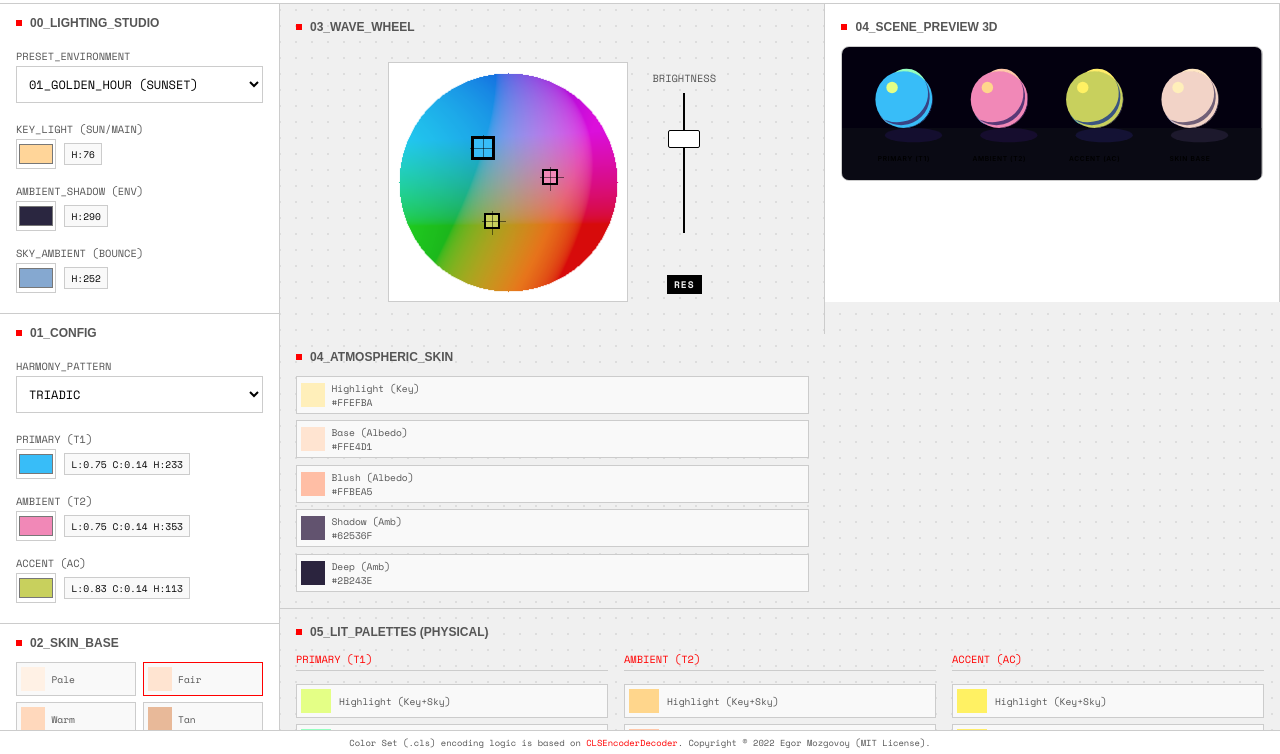
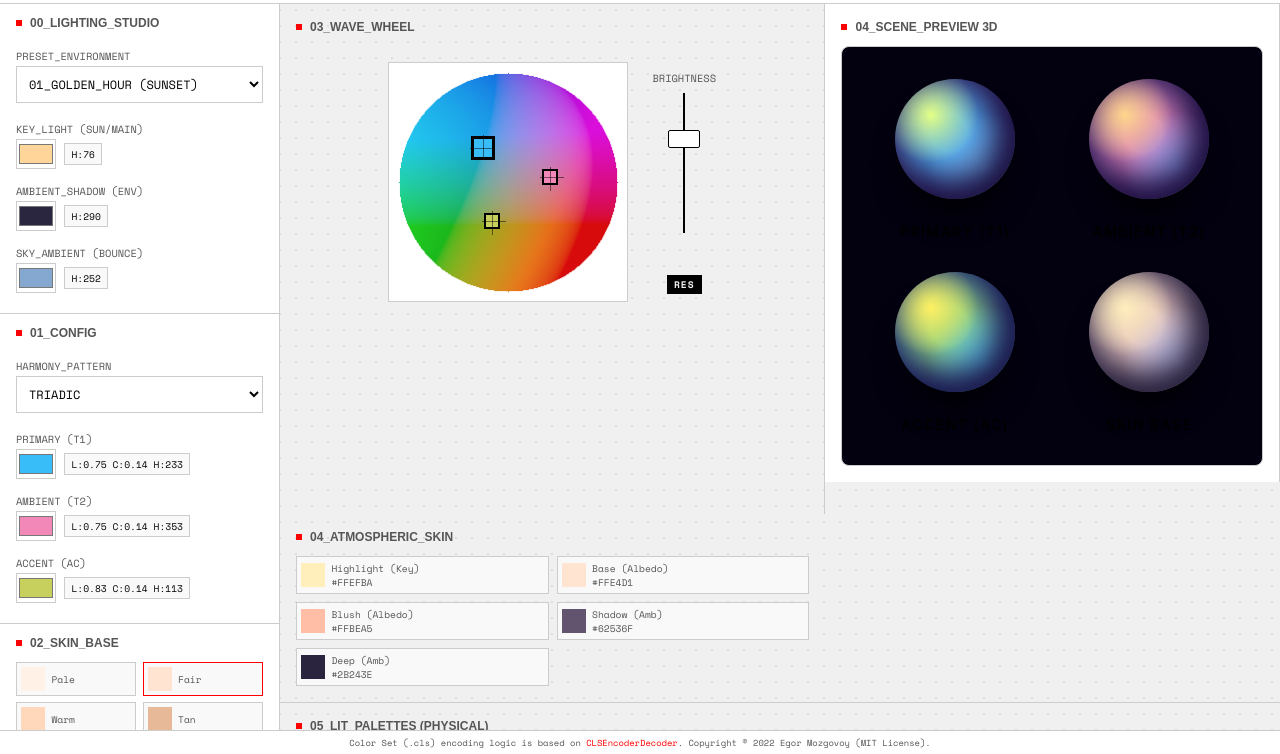
Before and after one commit to dubmiyako/oklch-color-palette, a website built with Vite: page index.html in a window 1280 px wide. Shown: the part 46-800 px from the top of the page. Built offline with nearby package versions, Linux system fonts and the light colour scheme; a web font is replaced by a local one.

Commit message:
feat(ui): replace SVG preview with CSS 3D radial-gradient spheres, add Lit Base simulation, and optimize palette grid layout

```diff
--- a/app.js
+++ b/app.js
@@ -114,6 +114,12 @@ function applyLighting(baseHex, type) {
       l = Math.min(0.95, base.l * 0.6 + (sky.l * 0.4));
       c = base.c * 0.5 + sky.c * 0.6;
       h = mixHue(base.h, sky.h, 0.8); // Strong pull to bouncy sky light (80%)
+      break;
+    case 'litBase': // Environmentally Lit Base
+      // Slight darkening and slight hue pull towards ambient light to ground the object
+      l = Math.min(0.95, base.l * 0.95);
+      c = base.c * 0.9 + (amb.c * 0.1);
+      h = mixHue(base.h, amb.h, 0.15); // Pull hue 15% towards ambient for natural integration
       break;
   }
   return oklchToHex(l, c, h);
@@ -448,8 +454,8 @@ function oklchToHex(l, c, h) { const rgb = oklchToRgb(l, c, h); return rgbToHex(
 function updateLightingPreview() {
   const bg = document.getElementById('preview_bg');
   if (bg) {
-    // Derive a very dark background from the ambient color
-    bg.setAttribute('fill', applyLighting(state.ambientLight, 'deepShadow'));
+    // Update the background to reflect ambient lighting
+    bg.style.backgroundColor = applyLighting(state.ambientLight, 'deepShadow');
   }
 
   const sources = [
@@ -460,35 +466,22 @@ function updateLightingPreview() {
   ];
 
   sources.forEach(src => {
-    const els = {
-      base: document.querySelectorAll(`.fill_base_${src.id}`),
-      shadow: document.querySelectorAll(`.fill_shadow_${src.id}`),
-      deepShadow: document.querySelectorAll(`.fill_deepShadow_${src.id}`),
-      bounce: document.querySelectorAll(`.fill_bounce_${src.id}`),
-      light: document.querySelectorAll(`.fill_light_${src.id}`),
-      highlight: document.querySelectorAll(`.fill_highlight_${src.id}`)
-    };
+    const sphere = document.getElementById(`sphere_${src.id}`);
+    if (!sphere) return;
 
-    let colors = {
-      base: src.hex,
-      shadow: applyLighting(src.hex, 'shadow'),
-      deepShadow: applyLighting(src.hex, 'deepShadow'),
-      bounce: applyLighting(src.hex, 'bounce'),
-      light: applyLighting(src.hex, 'light'),
-      highlight: applyLighting(src.hex, 'highlight')
-    };
-
+    let targetHex = src.hex;
     if (src.id === 'sk') {
-      // Soften the base albedo for skin preview object
+      // Soften the base albedo for skin preview object (Blush Base)
       const skinLch = rgbToOklch(hexToRgb(src.hex));
-      colors.base = oklchToHex(skinLch.l * 0.95, skinLch.c, mixHue(skinLch.h, 20, 0.4));
+      targetHex = oklchToHex(skinLch.l * 0.95, skinLch.c, mixHue(skinLch.h, 20, 0.4));
     }
 
-    Object.keys(els).forEach(layerName => {
-      els[layerName].forEach(node => {
-        node.setAttribute('fill', colors[layerName]);
-      });
-    });
+    // Apply multiple dynamic gradient layers via CSS variables
+    sphere.style.setProperty('--highlight', applyLighting(targetHex, 'highlight'));
+    sphere.style.setProperty('--bounce', applyLighting(targetHex, 'bounce'));
+    sphere.style.setProperty('--litBase', applyLighting(targetHex, 'litBase')); // Integrated base, not raw albedo!
+    sphere.style.setProperty('--shadow', applyLighting(targetHex, 'shadow'));
+    sphere.style.setProperty('--deepShadow', applyLighting(targetHex, 'deepShadow'));
   });
 }
 
@@ -521,12 +514,13 @@ function renderVariationGrid() {
 
     // Instead of naive HSL manipulation, use Physics-Based Lighting Simulation.
     const vars = [
-      { n: 'Highlight (Key+Sky)', hx: applyLighting(src.hex, 'highlight') },
+      { n: 'Highlight (Key)', hx: applyLighting(src.hex, 'highlight') },
       { n: 'Light (Key)', hx: applyLighting(src.hex, 'light') },
-      { n: 'Albedo (Base)', hx: src.hex },
+      { n: 'Base (Lit)', hx: applyLighting(src.hex, 'litBase') },
+      { n: 'Albedo (Raw)', hx: src.hex },
       { n: 'Bounce (Sky)', hx: applyLighting(src.hex, 'bounce') },
       { n: 'Shadow (Amb)', hx: applyLighting(src.hex, 'shadow') },
-      { n: 'Deep Shadow (Amb)', hx: applyLighting(src.hex, 'deepShadow') }
+      { n: 'Deep Shadow', hx: applyLighting(src.hex, 'deepShadow') }
     ];
 
     vars.forEach(v => col.appendChild(createMiniChip(v.hx, v.n)));
--- a/index.html
+++ b/index.html
@@ -147,61 +147,29 @@
                     </div>
                 </div>
 
-                <div class="card industrial preview-section animate-in" style="animation-delay: 0.4s; overflow: hidden;">
+                <div class="card industrial preview-section animate-in" style="animation-delay: 0.4s;">
                     <h2 class="card-title">04_SCENE_PREVIEW 3D</h2>
-                    <div class="preview-container">
-                        <svg viewBox="0 0 880 280" preserveAspectRatio="xMidYMid meet" class="lighting-svg-canvas">
-                            <rect id="preview_bg" x="0" y="0" width="880" height="280" fill="#1A1D24" />
-                            <path id="preview_ground" d="M0,170 L880,170 L880,280 L0,280 Z" fill="#13151A" opacity="0.5" />
-
-                            <!-- PRIMARY T1 -->
-                            <g transform="translate(130, 110)">
-                                <ellipse cx="20" cy="75" rx="60" ry="15" class="fill_deepShadow_t1" opacity="0.6"/>
-                                <circle cx="0" cy="0" r="60" class="fill_base_t1" />
-                                <path d="M-42,42 A60,60 0 0,0 42,-42 A65,60 0 0,1 -42,42 Z" class="fill_shadow_t1" opacity="0.9" />
-                                <path d="M-20,56 A60,60 0 0,0 56,-20 A60,58 0 0,1 -20,56 Z" class="fill_deepShadow_t1" />
-                                <path d="M-52,30 A60,60 0 0,0 -20,56 A50,45 0 0,1 -52,30 Z" class="fill_bounce_t1" />
-                                <path d="M-20,-56 A60,60 0 0,1 45,-38 A45,50 0 0,0 -20,-56 Z" class="fill_light_t1" />
-                                <circle cx="-25" cy="-25" r="12" class="fill_highlight_t1" />
-                                <text x="0" y="130" text-anchor="middle" class="preview-label">PRIMARY (T1)</text>
-                            </g>
-
-                            <!-- AMBIENT T2 -->
-                            <g transform="translate(330, 110)">
-                                <ellipse cx="20" cy="75" rx="60" ry="15" class="fill_deepShadow_t2" opacity="0.6"/>
-                                <circle cx="0" cy="0" r="60" class="fill_base_t2" />
-                                <path d="M-42,42 A60,60 0 0,0 42,-42 A65,60 0 0,1 -42,42 Z" class="fill_shadow_t2" opacity="0.9" />
-                                <path d="M-20,56 A60,60 0 0,0 56,-20 A60,58 0 0,1 -20,56 Z" class="fill_deepShadow_t2" />
-                                <path d="M-52,30 A60,60 0 0,0 -20,56 A50,45 0 0,1 -52,30 Z" class="fill_bounce_t2" />
-                                <path d="M-20,-56 A60,60 0 0,1 45,-38 A45,50 0 0,0 -20,-56 Z" class="fill_light_t2" />
-                                <circle cx="-25" cy="-25" r="12" class="fill_highlight_t2" />
-                                <text x="0" y="130" text-anchor="middle" class="preview-label">AMBIENT (T2)</text>
-                            </g>
-
-                            <!-- ACCENT AC -->
-                            <g transform="translate(530, 110)">
-                                <ellipse cx="20" cy="75" rx="60" ry="15" class="fill_deepShadow_ac" opacity="0.6"/>
-                                <circle cx="0" cy="0" r="60" class="fill_base_ac" />
-                                <path d="M-42,42 A60,60 0 0,0 42,-42 A65,60 0 0,1 -42,42 Z" class="fill_shadow_ac" opacity="0.9" />
-                                <path d="M-20,56 A60,60 0 0,0 56,-20 A60,58 0 0,1 -20,56 Z" class="fill_deepShadow_ac" />
-                                <path d="M-52,30 A60,60 0 0,0 -20,56 A50,45 0 0,1 -52,30 Z" class="fill_bounce_ac" />
-                                <path d="M-20,-56 A60,60 0 0,1 45,-38 A45,50 0 0,0 -20,-56 Z" class="fill_light_ac" />
-                                <circle cx="-25" cy="-25" r="12" class="fill_highlight_ac" />
-                                <text x="0" y="130" text-anchor="middle" class="preview-label">ACCENT (AC)</text>
-                            </g>
-
-                            <!-- SKIN ALBEDO -->
-                            <g transform="translate(730, 110)">
-                                <ellipse cx="20" cy="75" rx="60" ry="15" class="fill_deepShadow_sk" opacity="0.6"/>
-                                <circle cx="0" cy="0" r="60" class="fill_base_sk" />
-                                <path d="M-42,42 A60,60 0 0,0 42,-42 A65,60 0 0,1 -42,42 Z" class="fill_shadow_sk" opacity="0.9" />
-                                <path d="M-20,56 A60,60 0 0,0 56,-20 A60,58 0 0,1 -20,56 Z" class="fill_deepShadow_sk" />
-                                <path d="M-52,30 A60,60 0 0,0 -20,56 A50,45 0 0,1 -52,30 Z" class="fill_bounce_sk" />
-                                <path d="M-20,-56 A60,60 0 0,1 45,-38 A45,50 0 0,0 -20,-56 Z" class="fill_light_sk" />
-                                <circle cx="-25" cy="-25" r="12" class="fill_highlight_sk" />
-                                <text x="0" y="130" text-anchor="middle" class="preview-label">SKIN BASE</text>
-                            </g>
-                        </svg>
+                    <div id="preview_bg" class="preview-grid-container">
+                        <!-- PRIMARY T1 -->
+                        <div class="sphere-slot">
+                            <div class="css-sphere" id="sphere_t1"></div>
+                            <div class="preview-label">PRIMARY (T1)</div>
+                        </div>
+                        <!-- AMBIENT T2 -->
+                        <div class="sphere-slot">
+                            <div class="css-sphere" id="sphere_t2"></div>
+                            <div class="preview-label">AMBIENT (T2)</div>
+                        </div>
+                        <!-- ACCENT AC -->
+                        <div class="sphere-slot">
+                            <div class="css-sphere" id="sphere_ac"></div>
+                            <div class="preview-label">ACCENT (AC)</div>
+                        </div>
+                        <!-- SKIN ALBEDO -->
+                        <div class="sphere-slot">
+                            <div class="css-sphere" id="sphere_sk"></div>
+                            <div class="preview-label">SKIN BASE</div>
+                        </div>
                     </div>
                 </div>
 
--- a/style.css
+++ b/style.css
@@ -248,30 +248,61 @@ input[type="color"] { width: 40px; height: 30px; border: 1px solid var(--border-
 .handle.main { width: 24px; height: 24px; border-width: 3px; }
 
 /* 3D Preview Space */
-.preview-section { margin-bottom: 2rem; background: var(--bg-card); }
-.preview-container {
-  width: 100%;
-  overflow: hidden;
+.preview-section { margin-bottom: 2rem; background: var(--bg-card); transition: background-color 0.3s; }
+.preview-grid-container {
+  display: grid;
+  grid-template-columns: repeat(2, 1fr);
+  gap: 2rem;
+  padding: 2rem;
   background: var(--bg-app);
   border-radius: 8px;
   border: 1px solid var(--border-main);
+  transition: background-color 0.3s;
+}
+
+.sphere-slot {
   display: flex;
-  justify-content: center;
+  flex-direction: column;
+  align-items: center;
+  gap: 1.5rem;
 }
-.lighting-svg-canvas {
-  width: 100%;
-  max-height: 240px;
-  display: block;
+
+.css-sphere {
+  width: 120px;
+  height: 120px;
+  border-radius: 50%;
+  position: relative;
+  /*
+    Multiple radial gradients create the 3D effect:
+    1. Highlight (Top-Left)
+    2. Bounce / Sky Ambient (Bottom-Right)
+    3. Lit Base to Shadow Gradient (Center to Edge)
+  */
+  background:
+    radial-gradient(circle at 30% 30%, var(--highlight) 0%, transparent 40%),
+    radial-gradient(circle at 75% 75%, var(--bounce) 0%, transparent 45%),
+    radial-gradient(circle at 45% 45%, var(--litBase) 20%, var(--shadow) 70%, var(--deepShadow) 100%);
+  /* Strong internal drop shadow for 3D depth and outer floor shadow */
+  box-shadow:
+    inset -15px -15px 30px var(--deepShadow),
+    0px 25px 30px -10px rgba(0, 0, 0, 0.7);
+  transition: background 0.3s, box-shadow 0.3s;
 }
+
 .preview-label {
   font-family: 'Inter', sans-serif;
   font-size: 14px;
   font-weight: 600;
-  fill: var(--text-main);
+  color: var(--text-main);
   letter-spacing: 0.1em;
 }
 
 /* Global components */
+.skin-palette.compact-grid {
+  display: grid;
+  grid-template-columns: repeat(2, 1fr);
+  gap: 0.5rem;
+}
 .skin-palette .skin-chip-wrapper { display: flex; align-items: center; gap: 0.4rem; padding: 0.25rem; border: 1px solid var(--border-main); background: var(--bg-card); cursor: pointer; }
 .skin-palette .skin-chip { width: 24px; height: 24px; border: 1px solid transparent; }
 .skin-palette .skin-label { font-size: 0.6rem; color: var(--text-sub); }
```
